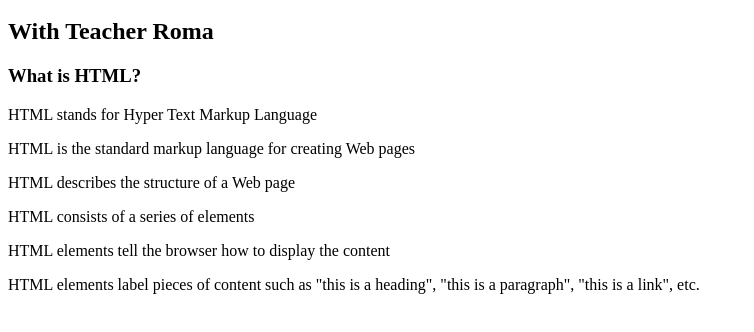
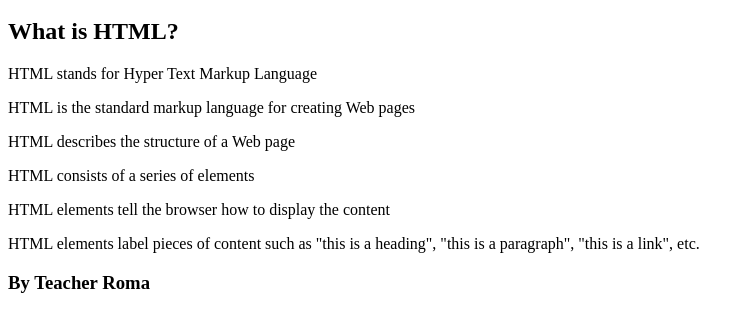
Before and after one commit to AnhThaiTran/Project, a plain HTML site: page index.html in a window 1280 px wide. Shown: the part 48-380 px from the top of the page, without its empty margins (0-754 px from the left). Drawn offline with Linux system fonts and the light colour scheme.

Commit message:
Update index.html

```diff
--- a/index.html
+++ b/index.html
@@ -4,8 +4,7 @@
   </head>
   <body>
     <h1>Lesson 1 - Introduction</h1>
-    <h2> With Teacher Roma</h2>
-    <h3> What is HTML? </h3>
+    <h2>  What is HTML? </h2>
     <p> HTML stands for Hyper Text Markup Language</p>
 <p>HTML is the standard markup language for creating Web pages</p>
 <p>HTML describes the structure of a Web page</p>
@@ -13,5 +12,6 @@
 <p>HTML elements tell the browser how to display the content</p>
 <p>HTML elements label pieces of content such as "this is a heading", "this is a paragraph", "this is a link", etc.
     </p>
+    <h3> By Teacher Roma</h3>
   </body>
 </html>
```
